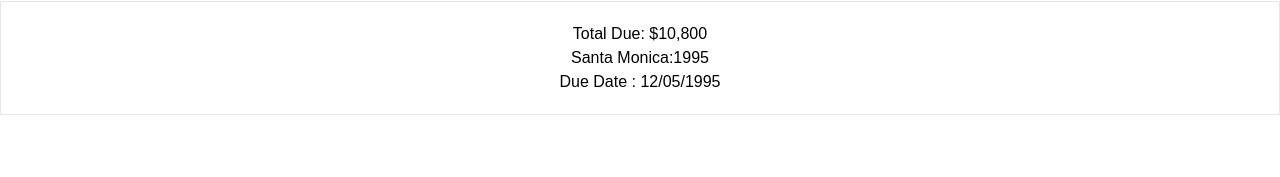
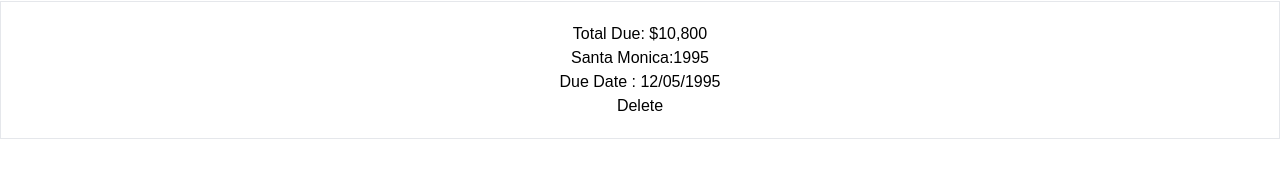
Before and after one commit to sviatlana-vilchynskaya/educational-project, a React (Create React App) app: page /invoices/1995 in a window 1280 px wide. Shown: the part 265-442 px from the top of the page. Built offline with nearby package versions, Linux system fonts and the light colour scheme; a web font is replaced by a local one.

Commit message:
feat: persist url

```diff
--- a/src/components/bills.js
+++ b/src/components/bills.js
@@ -1,8 +1,10 @@
-import { useParams } from 'react-router-dom';
-import { getInvoice } from './data';
+import { useParams, useNavigate, useLocation } from 'react-router-dom';
+import { getInvoice, deleteInvoice } from './data';
 
 export default function Bills() {
   let params = useParams();
+  let navigate = useNavigate();
+  let location = useLocation();
   let invoice = getInvoice(parseInt(params.invoiceId));
   return (
     <main className="flex flex-col py-5 border my-4">
@@ -11,6 +13,14 @@
         {invoice.name}:{invoice.number}
       </p>
       <p>Due Date : {invoice.due}</p>
+      <button
+        onClick={() => {
+          deleteInvoice(invoice.number);
+          navigate('/invoices' + location.search);
+        }}
+      >
+        Delete
+      </button>
     </main>
   );
 }
--- a/src/components/data.js
+++ b/src/components/data.js
@@ -38,3 +38,7 @@
 export function getInvoice(number) {
   return invoices.find((invoice) => invoice.number === number);
 }
+
+export function deleteInvoice(number) {
+  invoices = invoices.filter((invoice) => invoice.number !== number);
+}
--- a/src/components/invoice.js
+++ b/src/components/invoice.js
@@ -1,4 +1,9 @@
-import { NavLink, Outlet, useSearchParams } from 'react-router-dom';
+import {
+  NavLink,
+  Outlet,
+  useSearchParams,
+  useLocation,
+} from 'react-router-dom';
 import { getInvoices } from './data';
 
 export default function Invoices() {
@@ -33,16 +38,21 @@
             return name.startsWith(filter.toLowerCase());
           })
           .map((invoice) => (
-            <NavLink
+            <ResultNavLink
               className={({ isActive }) => (isActive ? activeClassName : '')}
               to={`/invoices/${invoice.number}`}
               key={invoice.number}
             >
               {invoice.name}
-            </NavLink>
+            </ResultNavLink>
           ))}
       </div>
       <Outlet></Outlet>
     </main>
   );
 }
+
+function ResultNavLink({ to, ...props }) {
+  let location = useLocation();
+  return <NavLink to={to + location.search} {...props}></NavLink>;
+}
```
